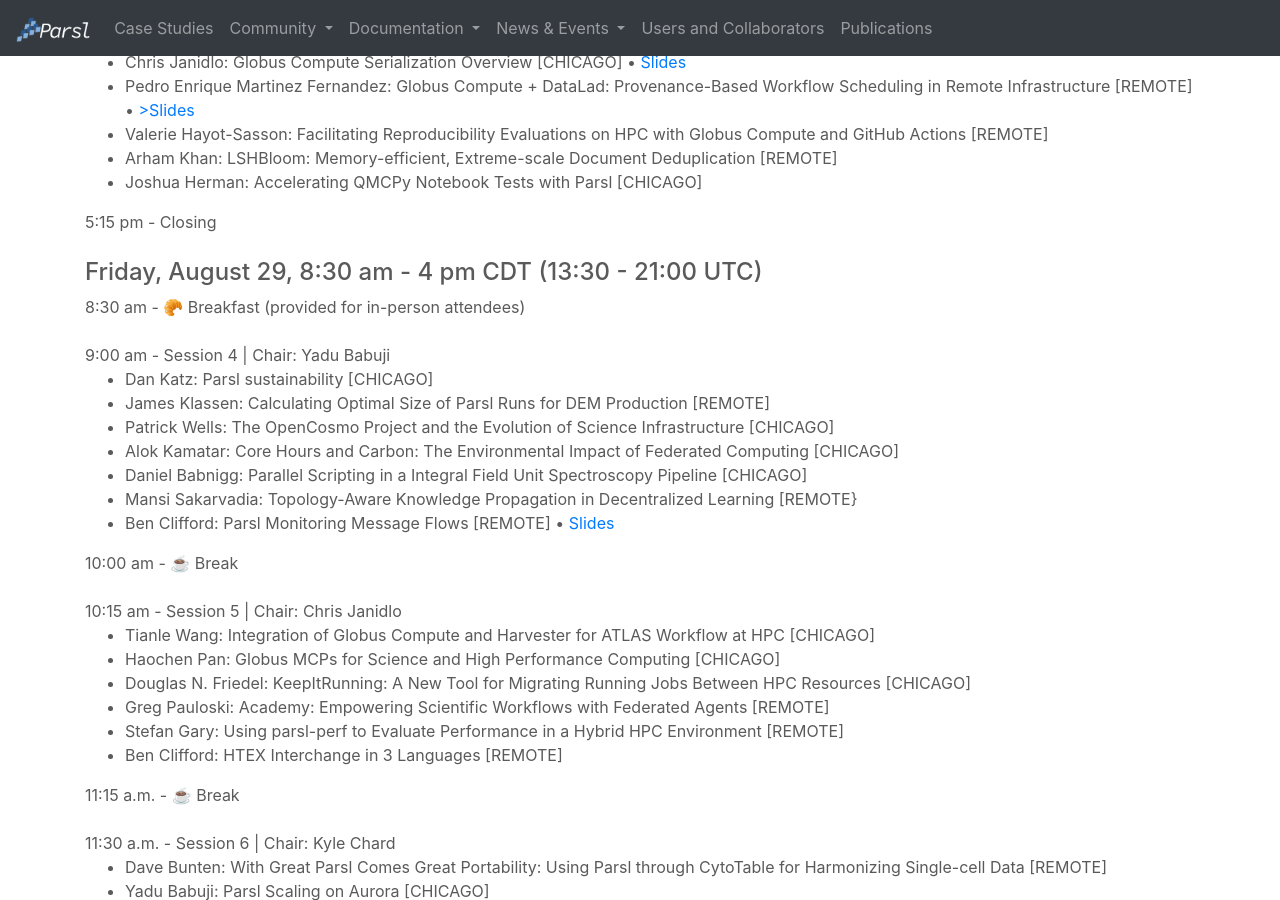
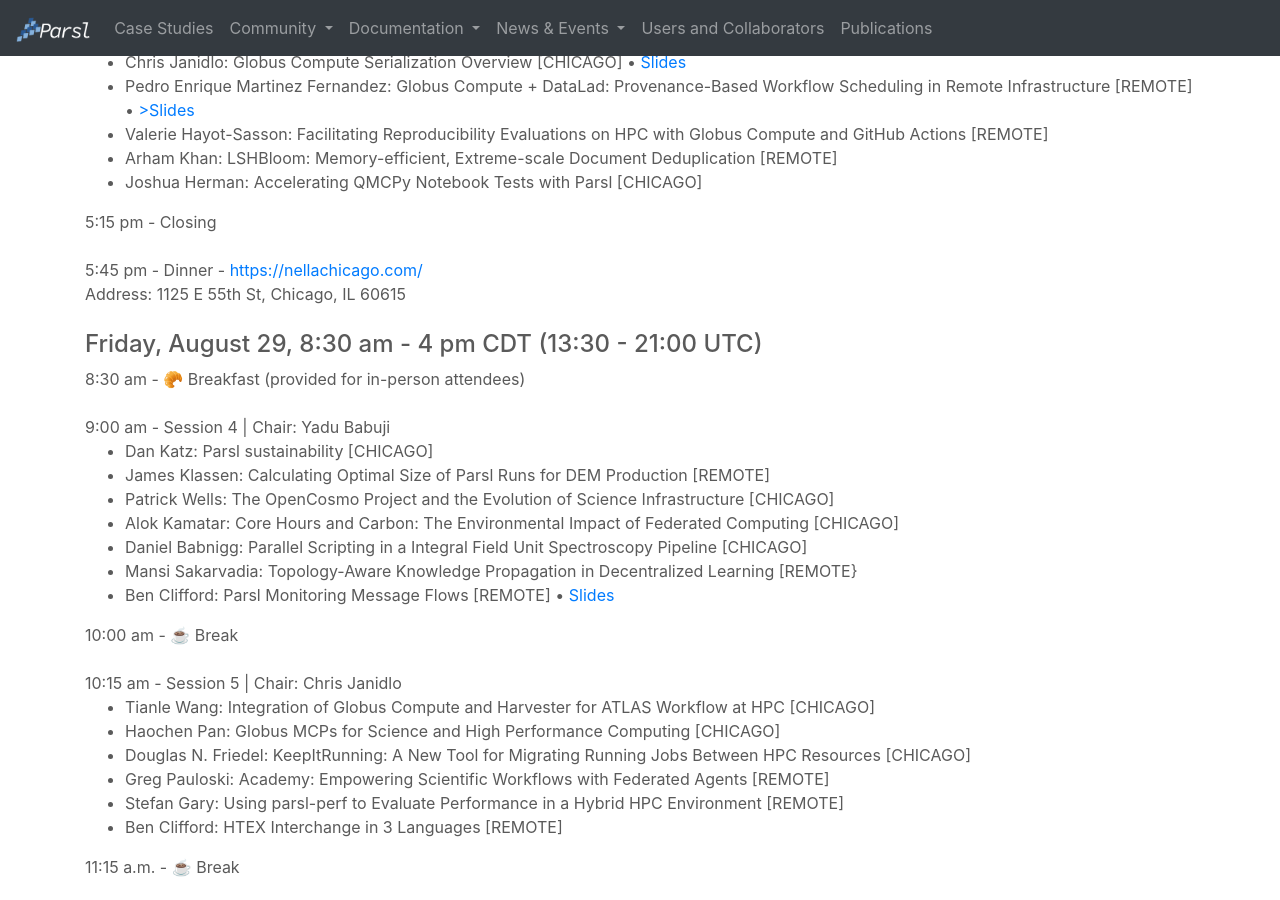
Before and after one commit to Parsl/parsl.github.io, a Jekyll site: the page built from parslfest/parslfest2025.html, in a window 1280 px wide and 900 px high, scrolled down 1857 px. Built offline with Jekyll 4.4.1, drawn with Linux system fonts in a browser that asks for light colours.

Commit message:
Update parslfest2025.html

```diff
--- a/parslfest/parslfest2025.html
+++ b/parslfest/parslfest2025.html
@@ -174,6 +174,9 @@
 
       5:15 pm - Closing <br /><br />
 
+	  5:45 pm - Dinner - <a href=''>https://nellachicago.com/</a> <br />Address: 1125 E 55th St, Chicago, IL 60615<br /><br />
+
+
       <h4>Friday, August 29, 8:30 am - 4 pm CDT (13:30 - 21:00 UTC)</h4>
 
       8:30 am - 🥐 Breakfast (provided for in-person attendees) <br /><br />
```
